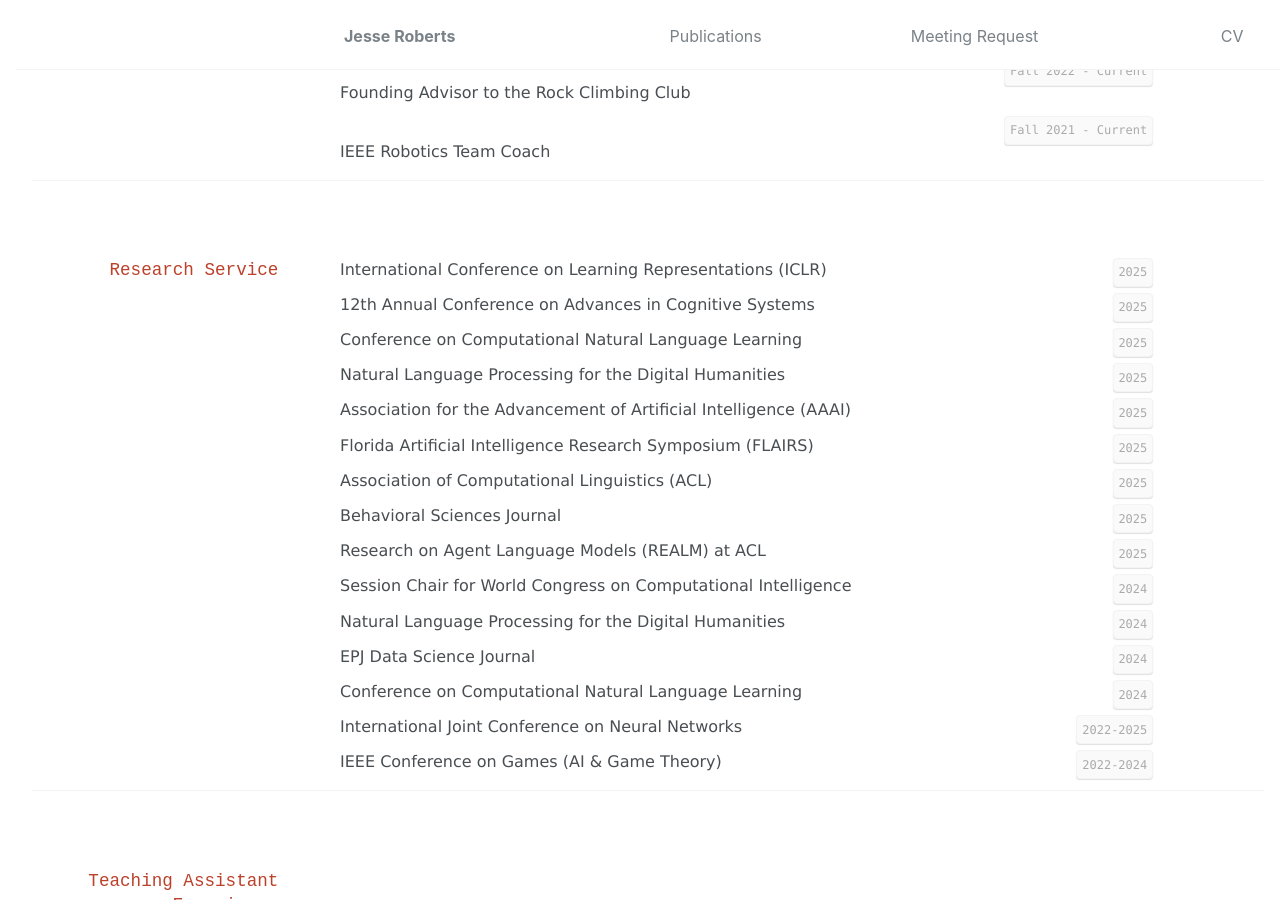
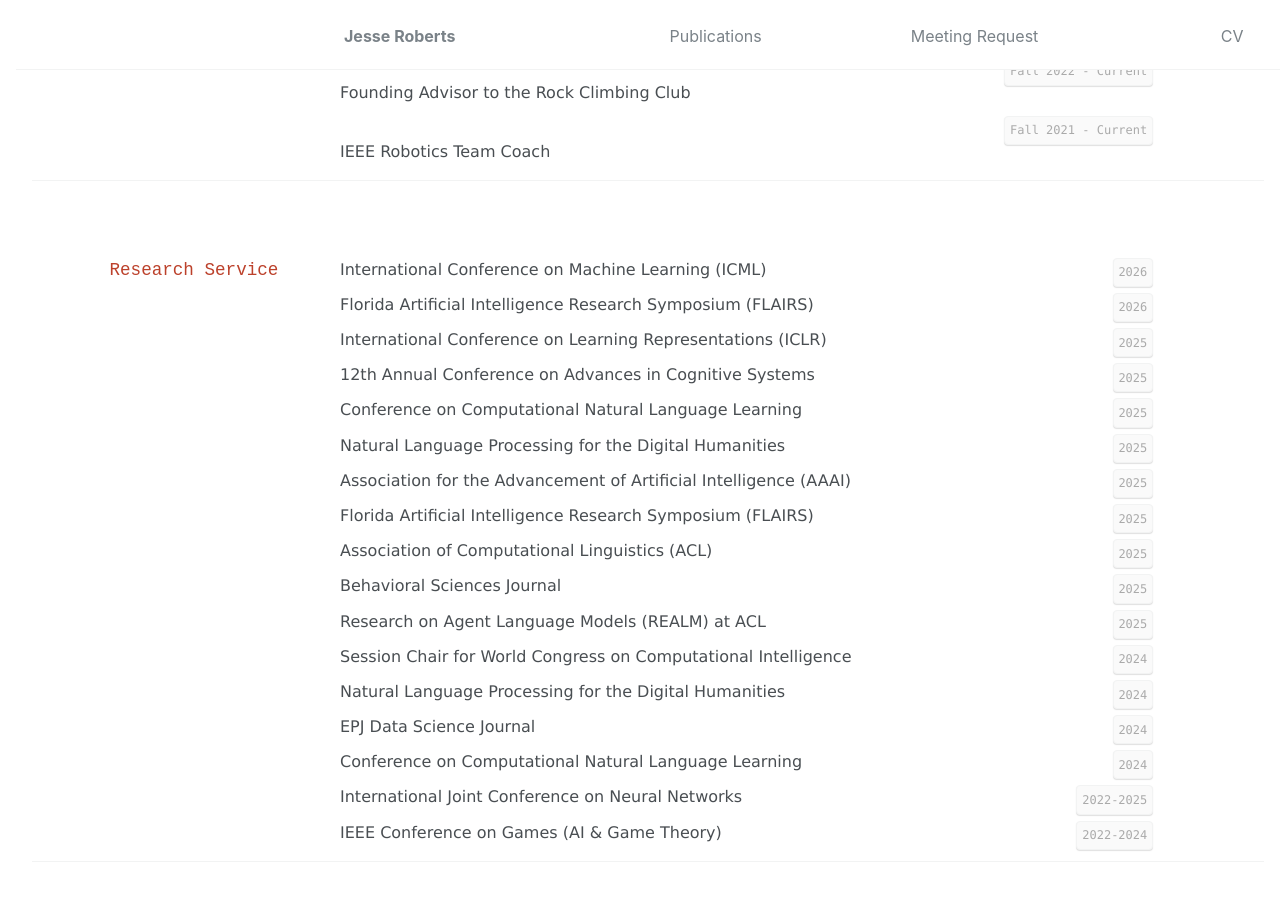
Before and after one commit to JesseTNRoberts/JesseTNRoberts.github.io, a Jekyll site: the page built from _pages/cv.md, in a window 1280 px wide and 900 px high, scrolled down 5733 px. Built offline with Jekyll 4.4.1, drawn with Linux system fonts in a browser that asks for light colours.

Commit message:
interviews updated

```diff
--- a/_pages/cv.md
+++ b/_pages/cv.md
@@ -284,6 +284,12 @@ IEEE Robotics Team Coach
 
 ## Research Service
 
+`2026`
+International Conference on Machine Learning (ICML)
+
+`2026`
+Florida Artificial Intelligence Research Symposium (FLAIRS)
+
 `2025`
 International Conference on Learning Representations (ICLR)
 
```
Also changed, not shown: 1 other file.
